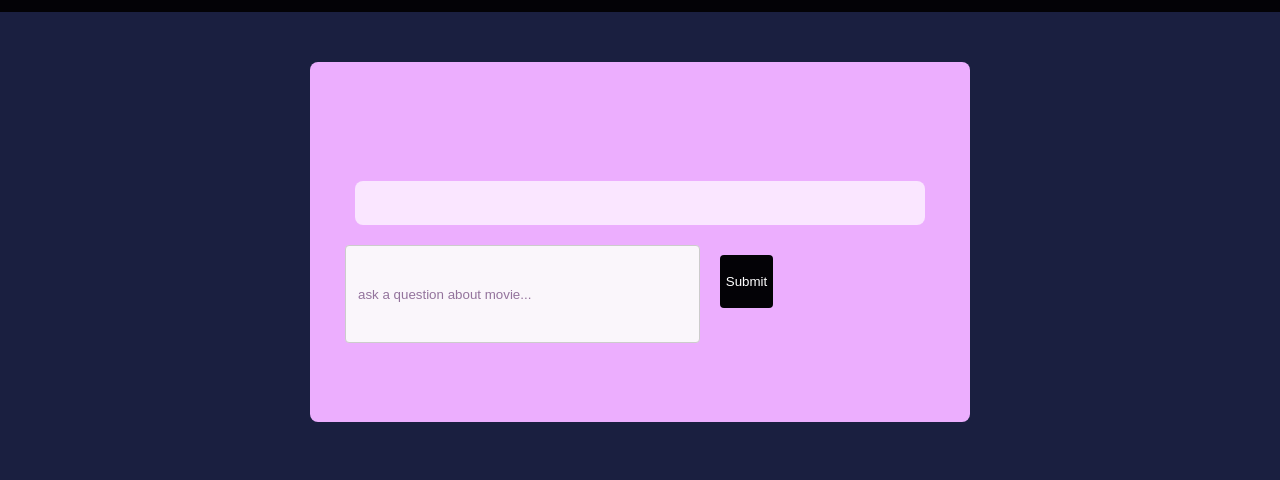
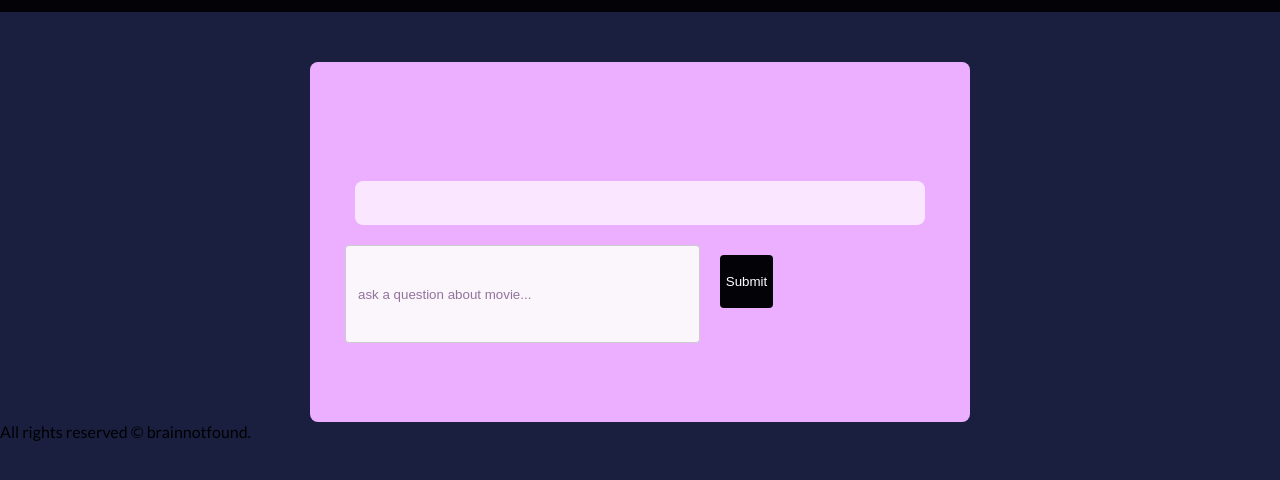
Before and after one commit to neueda/team404-sql-agent-frontend, a plain HTML site: page src/index.html in a window 1280 px wide. Shown: the part 102-582 px from the top of the page. Drawn offline with Linux system fonts and the light colour scheme.

Commit message:
Add footer to the website

```diff
--- a/src/index.html
+++ b/src/index.html
@@ -21,7 +21,7 @@
             <a href=""><span class="instuctions">Instructions</span></a>
             <a href=""><span class="rules">Rules</span></a>
         </nav>
-    <section class="main_container">
+    <section class="main_container" >
         <input type="text" id="user_input" placeholder="ask a question about movie...">
         <button type="button" id="submit_btn" onclick="give_feedback()">Submit</button>
 
@@ -34,6 +34,9 @@
     </section>
 
     <script src="scripts.js"></script>
+    <footer class="footer">All rights reserved
+        &copy brainnotfound.
+    </footer>
 </body>
 
 </html>
```
